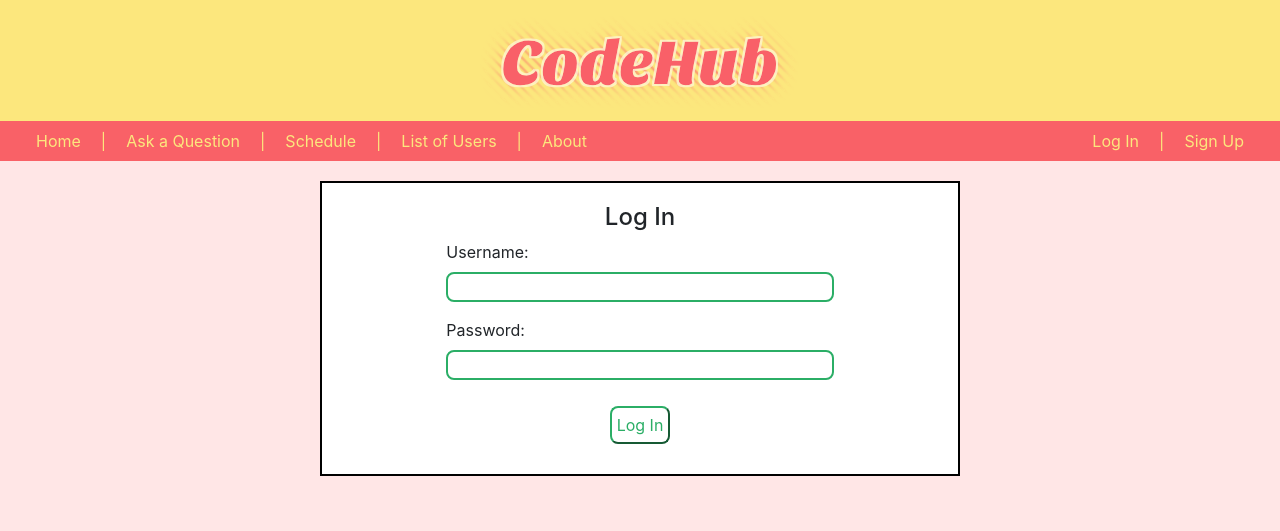
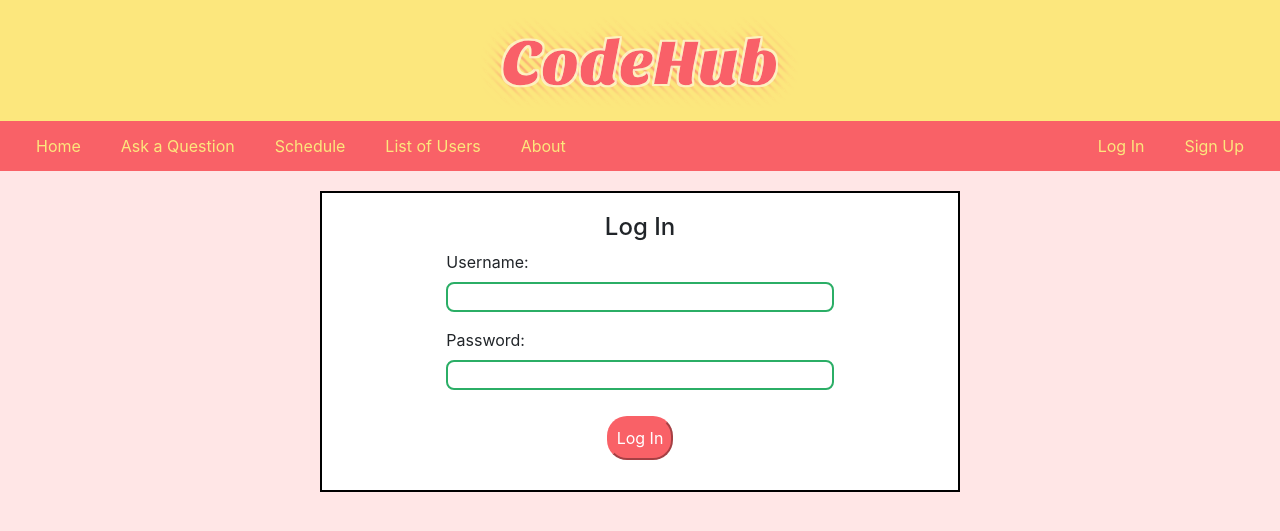
Before and after one commit to decapitator007/CodeHub, a Django app: page /identify/ in a window 1280 px wide. Shown: the top 531 px of the page. Run offline with Django 3.2, Linux system fonts and the light colour scheme; some libraries are stand-ins or nearby versions.

Commit message:
Navbar and Button Styling

```diff
--- a/CodeHub/static/css/style.css
+++ b/CodeHub/static/css/style.css
@@ -5,6 +5,7 @@
 .navbar{
   background-color:#f96167;
   color:#fce77d;
+  overflow:hidden;
 }
 .navbar ul{
   margin:0;
@@ -13,18 +14,23 @@
 .navbar>.left li{
   list-style:none;
   float:left;
+  margin-top:5px;
+  margin-bottom:5px;
 }
 .navbar>.right li{
   list-style:none;
   float:right;
+  margin-top:5px;
+  margin-bottom:5px;
 }
 .navbar li a{
-  padding-left:20px;
-  padding-right:20px;
+  padding:20px;
   color:#fce77d;
 }
 .navbar li a:hover{
-  color:black;
+  color:white;
+  background:#2BAE66FF;
+  transition-duration:0.5s;
 }
 a:visited,a:active,a:link{
   text-decoration:none;
@@ -62,17 +68,18 @@ hr{
   border-radius:8px;
 }
 .form-btn{
-  color:#2BAE66FF;
-  background:white;
-  border-color:#2BAE66FF;
-  border-radius:8px;
-  padding:5px;
+  color:white;
+  background:#f96167;
+  border-color:#f96167;
+  border-radius:20px;
+  padding:8px;
   margin:10px;
 }
 .form-btn:hover{
   color:white;
   background:#2BAE66FF;
-  transition-duration:0.6s;
+  border-color:#2BAE66FF;
+  transition-duration:0.5s;
 }
 .center{
   text-align:center;
--- a/CodeHub/templates/CodeHub/form_base.html
+++ b/CodeHub/templates/CodeHub/form_base.html
@@ -24,19 +24,19 @@
             </div>
             <nav class="navbar">
                 <ul class="left">
-                    <li><a href="{%url 'home'%}">Home</a>|</li>
-                    <li><a href="{%url 'new_ques'%}">Ask a Question</a>|</li>
-                    <li><a href="{%url 'schedule'%}">Schedule</a>|</li>
-                    <li><a href="{%url 'list'%}">List of Users</a>|</li>
+                    <li><a href="{%url 'home'%}">Home</a></li>
+                    <li><a href="{%url 'new_ques'%}">Ask a Question</a></li>
+                    <li><a href="{%url 'schedule'%}">Schedule</a></li>
+                    <li><a href="{%url 'list'%}">List of Users</a></li>
                     <li><a href="{%url 'about'%}">About</a></li>
                 </ul>
                 <ul class="right">
                     {%if user.is_authenticated%}
                         <li><a href='/out/?next={{request.path}}'>Log Out</a></li>
-                        <li><a href="{%url 'profile' string=request.user%}">{{request.user}}</a>|</li>
+                        <li><a href="{%url 'profile' string=request.user%}">{{request.user}}</a></li>
                     {%else%}
                         <li><a href="{%url 'register'%}">Sign Up</a></li>
-                        <li><a href='/identify/?next={{request.path}}'>Log In</a>|</li>
+                        <li><a href='/identify/?next={{request.path}}'>Log In</a></li>
                     {%endif%}
                 </ul>
             </nav>
```
